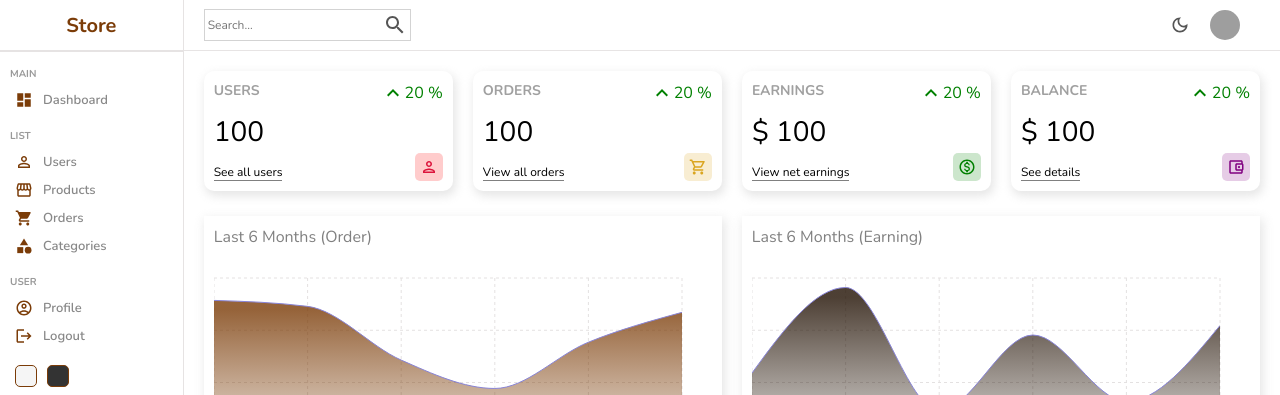
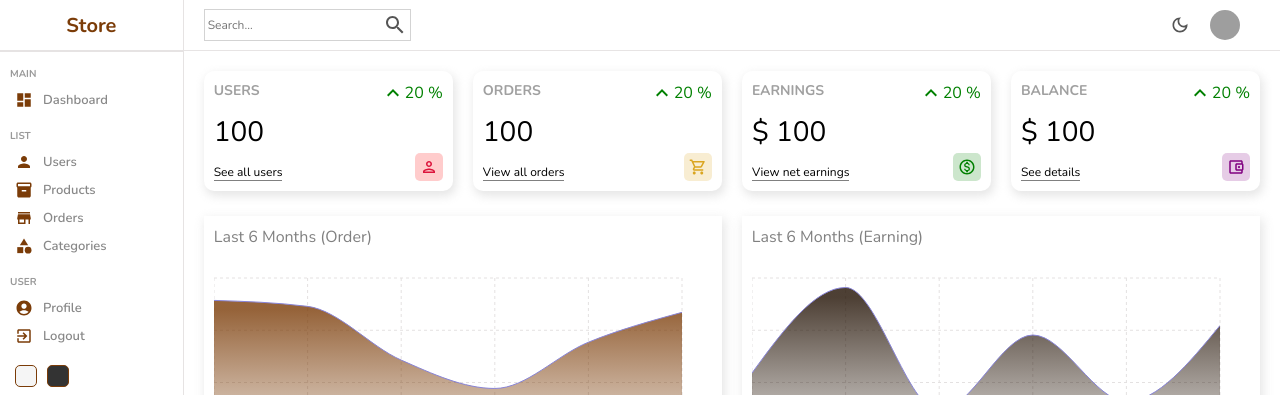
Before and after one commit to IlhamMyMh/admin-ui, a React (Vite) app: page / in a window 1280 px wide. Shown: the top 395 px of the page. Built offline with nearby package versions, Linux system fonts and the light colour scheme; grey boxes are pictures that could not be loaded.

Commit message:
ubah teks di app 7

```diff
--- a/src/components/navbar/Navbar.jsx
+++ b/src/components/navbar/Navbar.jsx
@@ -21,7 +21,7 @@ const Navbar = () => {
           </div>
           <div className="item">
             <img
-              src="https://static.miraheze.org/bluearchivewiki/c/c2/Hoshino_%28Swimsuit%29.png"
+              src="https://images.unsplash.com/photo-1712068944613-1ff36db16612?q=80&w=1374&auto=format&fit=crop&ixlib=rb-4.0.3&ixid=M3wxMjA3fDB8MHxwaG90by1wYWdlfHx8fGVufDB8fHx8fA%3D%3D"
               alt=""
               className="avatar"
             />
--- a/src/components/sidebar/Sidebar.jsx
+++ b/src/components/sidebar/Sidebar.jsx
@@ -1,11 +1,11 @@
 import "./sidebar.scss";
 import { Link } from "react-router-dom";
 import DashboardIcon from '@mui/icons-material/Dashboard';
-import PersonOutlineIcon from '@mui/icons-material/PersonOutline';
-import StorefrontIcon from '@mui/icons-material/Storefront';
-import LocalGroceryStoreIcon from '@mui/icons-material/LocalGroceryStore';
-import AccountCircleOutlinedIcon from '@mui/icons-material/AccountCircleOutlined';
-import LogoutIcon from '@mui/icons-material/Logout';
+import PersonIcon from '@mui/icons-material/Person';
+import InventoryIcon from '@mui/icons-material/Inventory';
+import StoreIcon from '@mui/icons-material/Store';
+import AccountCircleIcon from '@mui/icons-material/AccountCircle';
+import ExitToAppIcon from '@mui/icons-material/ExitToApp';
 import CategoryIcon from '@mui/icons-material/Category';
 import { DarkModeContext } from "../../context/darkModeContext";
 import { useContext } from "react";
@@ -25,39 +25,39 @@ const Sidebar = () => {
     <ul>
       <p className="title">MAIN</p>
       <li>
-            <DashboardIcon className="icon"/>
+            <DashboardIcon className="icon" />
             <span>Dashboard</span>
       </li>
       <p className="title">LIST</p>
       <Link to="/users">
         <li>
-            <PersonOutlineIcon className="icon"/>
+            <PersonIcon className="icon" />
             <span>Users</span>
         </li>
       </Link>
       <Link to="/products">
         <li>
-            <StorefrontIcon className="icon"/>
+            <InventoryIcon className="icon" />
             <span>Products</span>
         </li>
       </Link>
       <li>
-            <LocalGroceryStoreIcon className="icon"/>
+            <StoreIcon className="icon" />
             <span>Orders</span>
       </li>
       <Link to="/categories">
       <li>
-          <CategoryIcon className="icon"/>
+            <CategoryIcon className="icon" />
             <span>Categories</span>
         </li>
       </Link>
       <p className="title">USER</p>
       <li>
-            <AccountCircleOutlinedIcon className="icon"/>
+            <AccountCircleIcon className="icon" />
             <span>Profile</span>
       </li>
       <li>
-            <LogoutIcon className="icon"/>
+            <ExitToAppIcon className="icon" />
             <span>Logout</span>
       </li>
     </ul>
--- a/src/pages/single/Single.jsx
+++ b/src/pages/single/Single.jsx
@@ -16,15 +16,15 @@ const Single = () => {
             <h1 className="title">Information</h1>
             <div className="item">
               <img
-      src="https://static.miraheze.org/bluearchivewiki/c/c2/Hoshino_%28Swimsuit%29.png"
+                src="https://images.pexels.com/photos/733872/pexels-photo-733872.jpeg?auto=compress&cs=tinysrgb&dpr=3&h=750&w=1260"
                 alt=""
                 className="itemImg"
               />
               <div className="details">
-      <h1 className="itemTitle">Takanashi Hoshino</h1>
+                <h1 className="itemTitle">Jane Doe</h1>
                 <div className="detailItem">
                   <span className="itemKey">Email:</span>
-        <span className="itemValue">Ojiisan@gmail.com</span>
+                  <span className="itemValue">janedoe@gmail.com</span>
                 </div>
                 <div className="detailItem">
                   <span className="itemKey">Phone:</span>
@@ -33,12 +33,12 @@ const Single = () => {
                 <div className="detailItem">
                   <span className="itemKey">Address:</span>
                   <span className="itemValue">
-          Kivotos St. Abydos Yd. Tokyo
+                    Elton St. 234 Garden Yd. NewYork
                   </span>
                 </div>
                 <div className="detailItem">
                   <span className="itemKey">Country:</span>
-        <span className="itemValue">JAPAN</span>
+                  <span className="itemValue">USA</span>
                 </div>
               </div>
             </div>
```
Lines whose indentation alone changed are shown as unchanged.
